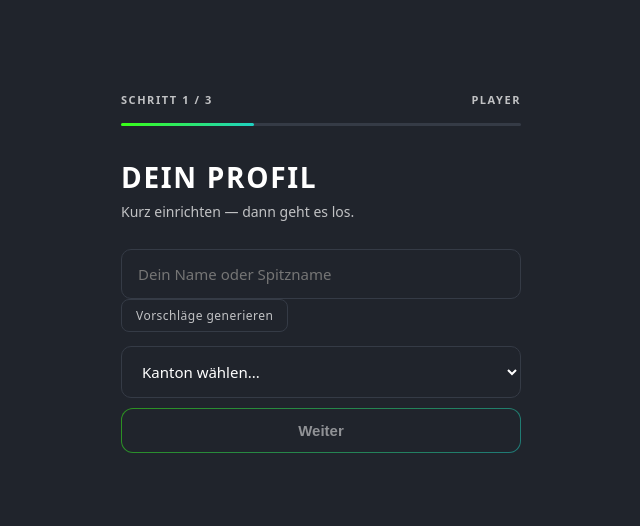
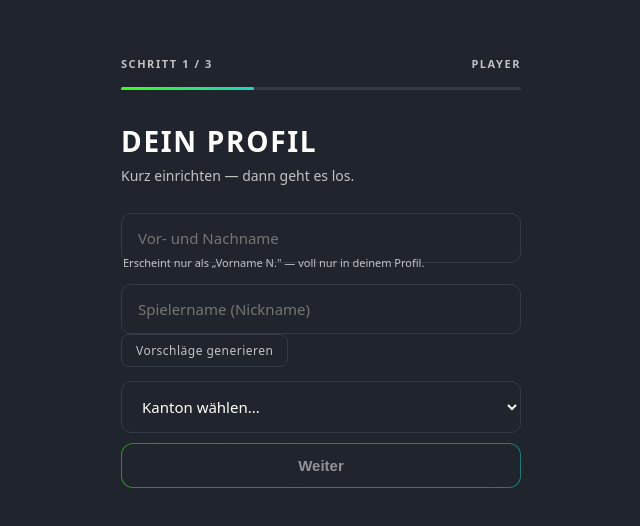
Before and after one commit to PingPongLounge/pingponglounge-player, a Next.js app: page /onboarding in a window 1280 px wide. Shown: the part 128-654 px from the top of the page, without its empty margins (319-959 px from the left). Built offline with nearby package versions, Linux system fonts and the light colour scheme.

Commit message:
Fordern-Popup: Ergebnis default 0:0 + Sheet scrollbar (Absenden erreichbar); Onboarding fragt Realname -> 'Vorname N.' automatisch

```diff
--- a/app/onboarding/page.tsx
+++ b/app/onboarding/page.tsx
@@ -87,6 +87,7 @@ export default function OnboardingPage() {
   const [manualLevel, setManualLevel] = useState("")
   const [quizIdx, setQuizIdx] = useState(0)
   const [quizScores, setQuizScores] = useState<number[]>([])
+  const [realName, setRealName] = useState("")
   const [saving, setSaving] = useState(false)
   const [saveError, setSaveError] = useState("")
   const [nicks, setNicks] = useState<string[]>([])
@@ -132,6 +133,7 @@ export default function OnboardingPage() {
     if (!user) { setSaving(false); setSaveError("Nicht eingeloggt"); return }
     const { error } = await supabase.from("profiles").upsert({
       id: user.id, name: name.trim(), email: user.email,
+      real_name: realName.trim() || null,
       canton: CANTON_MAP[canton] ?? canton,
       level: chosenLevel.name, elo: chosenLevel.elo,
     })
@@ -174,7 +176,9 @@ export default function OnboardingPage() {
       )}
       <h2 style={{ fontSize: "28px", fontWeight: 900, color: TEXT, textTransform: "uppercase", letterSpacing: ".06em", marginBottom: "6px" }}>Dein Profil</h2>
       <p style={{ fontSize: "14px", color: MUTED, marginBottom: "28px" }}>{pending ? "Nur noch Name + Kanton — dann ist dein Rang fix." : "Kurz einrichten — dann geht es los."}</p>
-      <input style={inp} placeholder="Dein Name oder Spitzname" value={name} onChange={e => setName(e.target.value)} />
+      <input style={inp} placeholder="Vor- und Nachname" value={realName} onChange={e => setRealName(e.target.value)} />
+      <p style={{ fontSize: "11px", color: MUTED, margin: "-8px 0 14px 2px" }}>Erscheint nur als „Vorname N." — voll nur in deinem Profil.</p>
+      <input style={inp} placeholder="Spielername (Nickname)" value={name} onChange={e => setName(e.target.value)} />
       <button type="button" onClick={genNicknames} style={{ background: "none", border: "1px solid " + CELL, borderRadius: "8px", padding: "7px 14px", fontSize: "12px", color: MUTED, cursor: "pointer", marginBottom: "10px", letterSpacing: "0.04em", fontFamily: "inherit" }}>
         {loadingNicks ? "..." : "Vorschläge generieren"}
       </button>
@@ -191,7 +195,7 @@ export default function OnboardingPage() {
         <option value="">Kanton wählen...</option>
         {CANTONS.map(c => <option key={c} value={c}>{c}</option>)}
       </select>
-      <button style={primaryBtn(!name.trim() || !canton)} disabled={!name.trim() || !canton} onClick={() => setStep(pending ? 3 : 1)}>Weiter</button>
+      <button style={primaryBtn(!name.trim() || !realName.trim())} disabled={!name.trim() || !realName.trim()} onClick={() => setStep(pending ? 3 : 1)}>Weiter</button>
     </div></div>
   )
 
```
Also changed, not shown: app/liga/page.tsx (+4 -4 lines).
